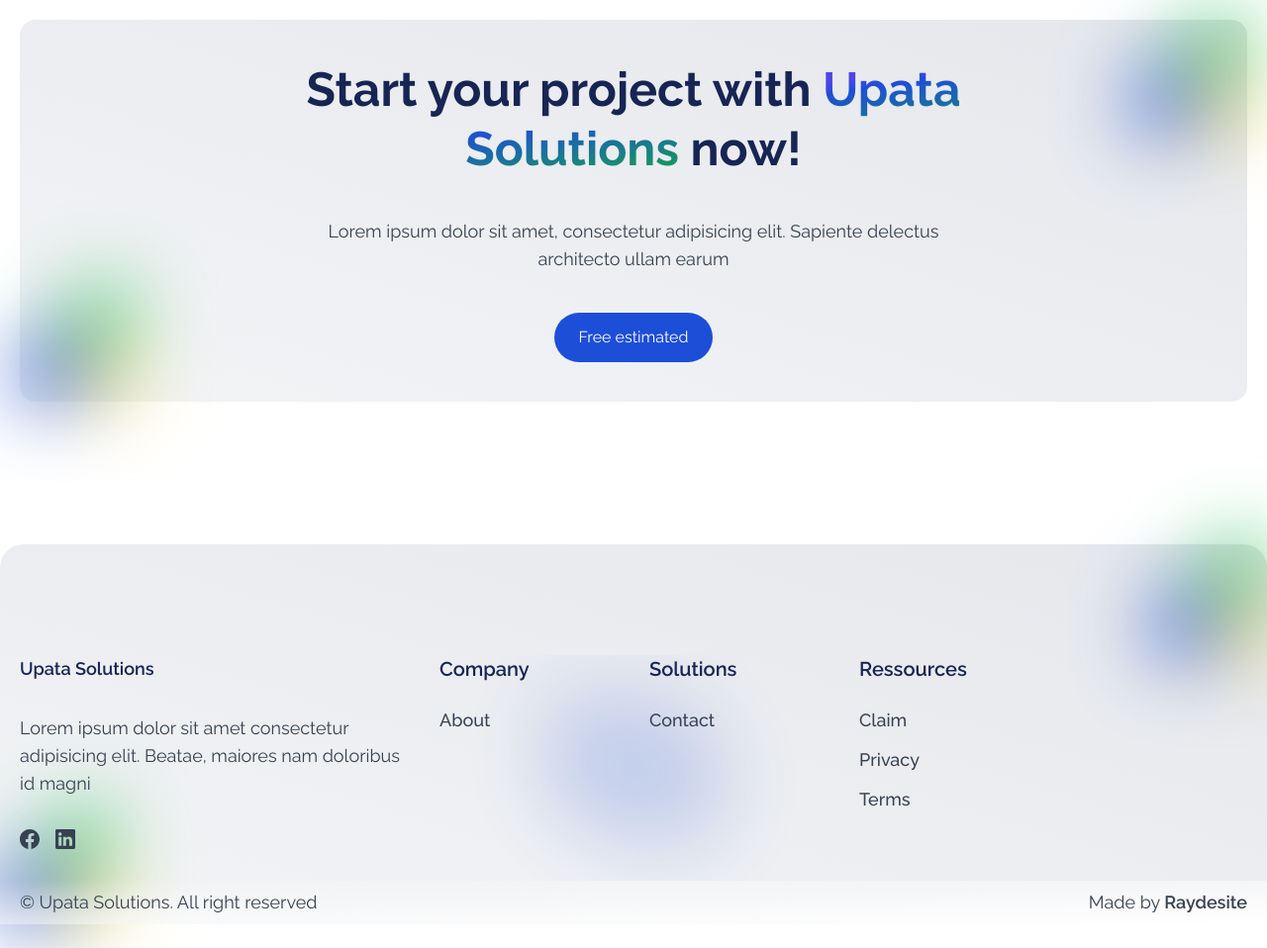
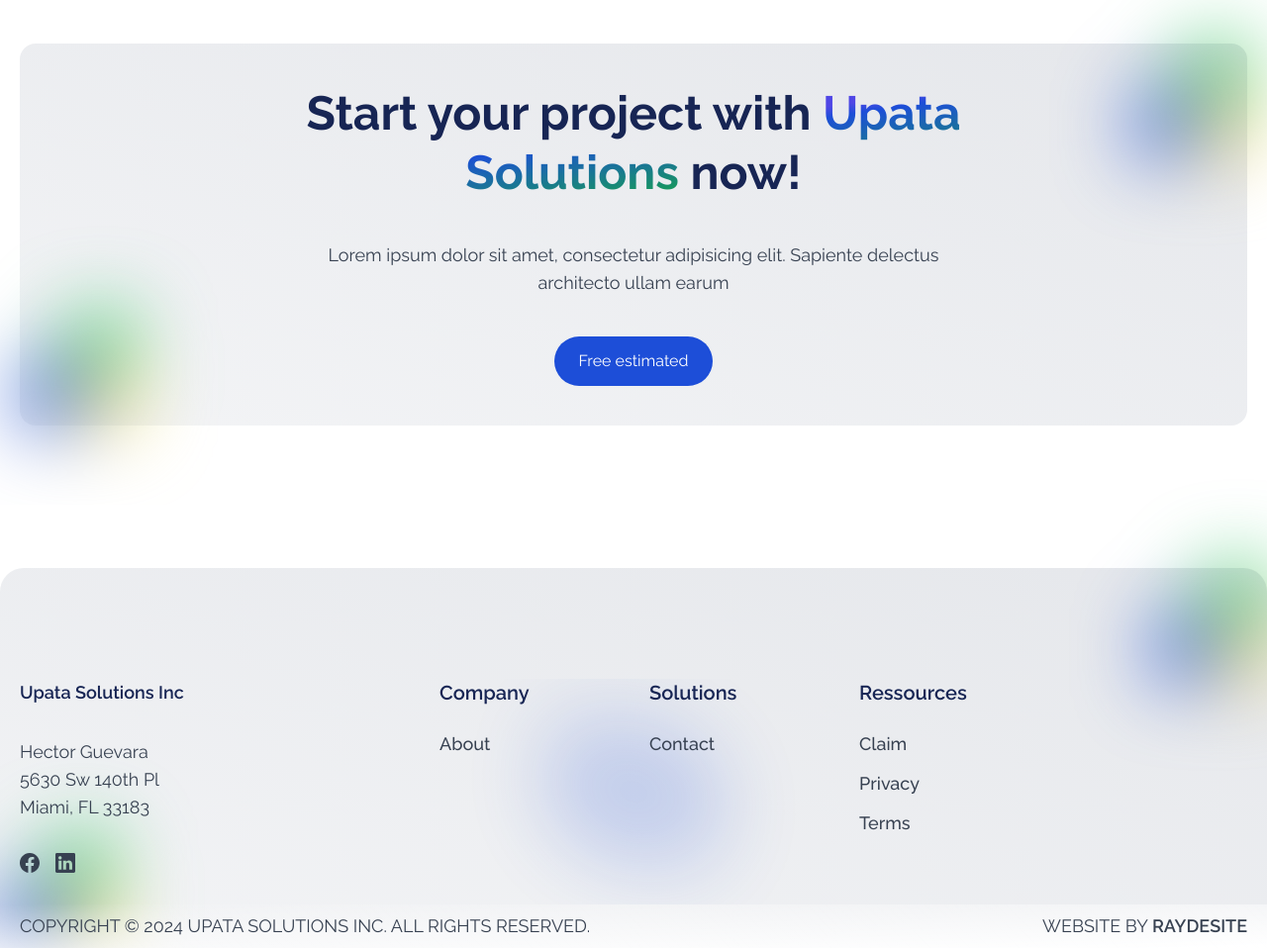
Before and after one commit to Raydesite/upata-solutions, an Astro site: page / in a window 1280 px wide. Shown: the part 2458-3416 px from the top of the page at 99% size. Before the commit the page ends 3392 px from the top, so only its background shows below. Built offline with nearby package versions, Linux system fonts and the light colour scheme; Astro itself is replaced by a stand-in of ours.

Commit message:
💄 Improve style

```diff
--- a/src/components/elements/Footer.astro
+++ b/src/components/elements/Footer.astro
@@ -70,11 +70,17 @@
                     <a href="#" class="relative flex items-center gap-3">
                         <!---- ACA VA EL LOGO --->
                         <div class="inline-flex text-lg font-semibold text-heading-1">
-                            Upata Solutions
+                            Upata Solutions Inc
                         </div>
                     </a>
                     <Paragraph className={"mt-8"}>
-                        Lorem ipsum dolor sit amet consectetur adipisicing elit. Beatae, maiores nam doloribus id magni
+                        Hector Guevara
+                    </Paragraph>
+                    <Paragraph>
+                        5630 Sw 140th Pl
+                    </Paragraph>
+                    <Paragraph>
+                        Miami, FL 33183
                     </Paragraph>
                 </div>
 
@@ -112,10 +118,10 @@
         <Container>
             <div class="flex justify-between items-center gap-6 md:text-lg text-heading-3">
                 <div>
-                    &copy; <span id="year"></span> Upata Solutions. All right reserved
+                    COPYRIGHT &copy; 2024<span id="year"></span> UPATA SOLUTIONS INC. ALL RIGHTS RESERVED.
                 </div>
                 <div>
-                    Made by <a href="https://www.instagram.com/raydesite/" target="_blank" class="font-semibold">Raydesite</a>
+                    WEBSITE BY <a href="https://www.instagram.com/raydesite/" target="_blank" class="font-semibold">RAYDESITE</a>
                 </div>
             </div>
         </Container>
--- a/src/components/sections/AboutUs.astro
+++ b/src/components/sections/AboutUs.astro
@@ -15,7 +15,7 @@
 
         <div class="flex-1 flex midmd:w-7/12 lg:w-1/2 flex-col">
             <Title>
-                Aca va la parte de Sobre nosotros
+                About Us
             </Title>
             <Paragraph className="mt-8">
                 Lorem ipsum, dolor sit amet consectetur adipisicing elit. Minus, saepe aliquid autem alias vero distinctio dignissimos consequatur? Excepturi quibusdam, quam ipsum hic, laudantium ducimus suscipit, culpa facere consequuntur repellat delectus.
--- a/src/components/sections/Features.astro
+++ b/src/components/sections/Features.astro
@@ -1,6 +1,5 @@
 ---
 import Container from "../shared/Container.astro";
-import Paragraph from "../shared/Paragraph.astro";
 import Title from "../shared/Title.astro";
 
 ---
@@ -13,6 +12,7 @@
                 Specializing in
             </Title>
             <table class="table-auto">
+                <br>
                 <br>
                 <tbody>
                   <tr>
@@ -49,7 +49,6 @@
 
         <div class="max-w-md mx-auto midmd:max-w-none lg:mx-0  lg:pr-10 xl:pr-2 flex-1 flex w-11/12 midmd:w-5/12 lg:w-1/2 midmd:h-auto">
 
-
             <div class="flex flex-1 lg:w-1/2 lg:h-auto relative lg:max-w-none lg:mx-0 mx-auto max-w-3xl">
                 <img src="/images/hero-images.webp" alt="Hero image" width="2350" height="2359" class="lg:absolute lg:w-full lg:h-full rounded-3xl object-cover lg:max-h-none max-h-96">
             </div>
```
Also changed, not shown: LICENCE.md.
